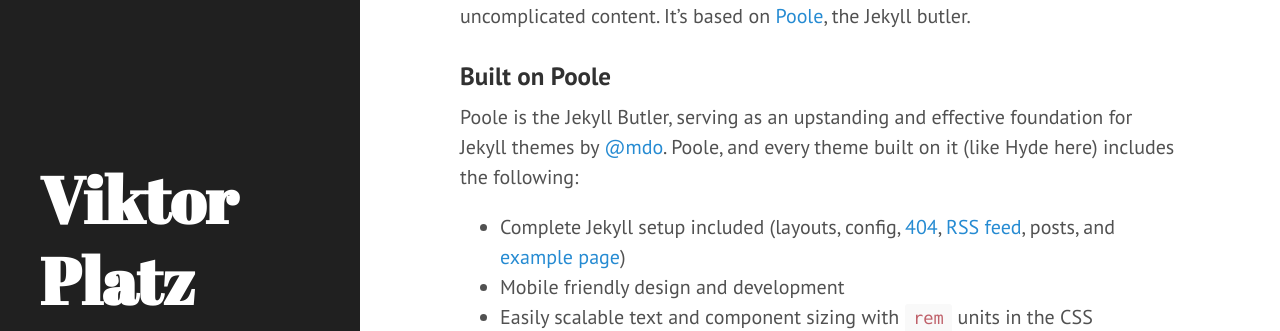
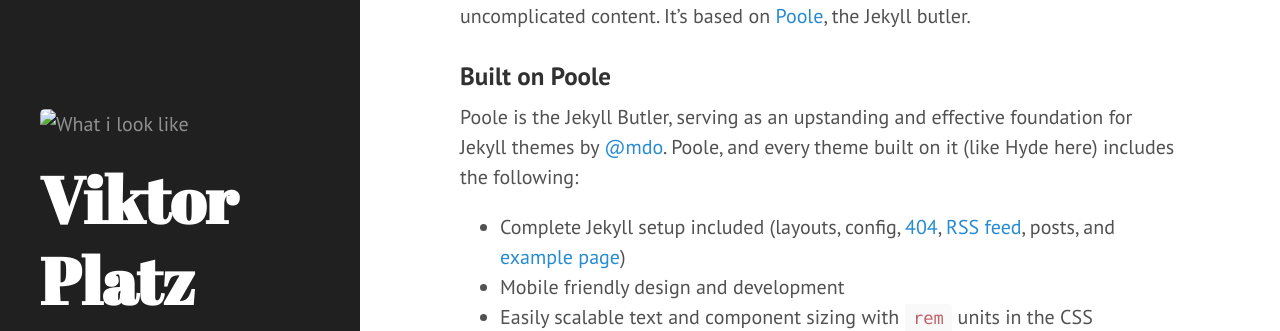
Before and after one commit to ViktorPlatz/redviktor.github.io, a Jekyll site: the page built from index.html, in a window 1280 px wide. Shown: the part 209-540 px from the top of the page. Built offline with Jekyll 4.4.1, drawn with Linux system fonts in a browser that asks for light colours; Markdown is read by kramdown in place of the engine named in the settings; the list of posts is cut into pages by our own code.

Commit message:
some changes

```diff
--- a/_config.yml
+++ b/_config.yml
@@ -8,13 +8,13 @@ relative_permalinks: false
 
 # Setup
 title:            Viktor Platz
-tagline:          'A Jekyll theme'
+tagline:          'Personal Website'
 description:      'Welcome to my personal website.'
 url:              http://hyde.getpoole.com
 baseurl:          /
 
 author:
-  name:           'Mark Otto'
+  name:           'Viktor Platz'
   url:            https://twitter.com/mdo
 
 paginate:         5
--- a/_includes/sidebar.html
+++ b/_includes/sidebar.html
@@ -1,6 +1,7 @@
 <div class="sidebar">
   <div class="container sidebar-sticky">
     <div class="sidebar-about">
+      <img src="me.jpg" alt="What i look like">
       <h1>
         <a href="{{ site.baseurl }}">
           {{ site.title }}
```
Also changed, not shown: images/me.jpg (added), 1 other file.
